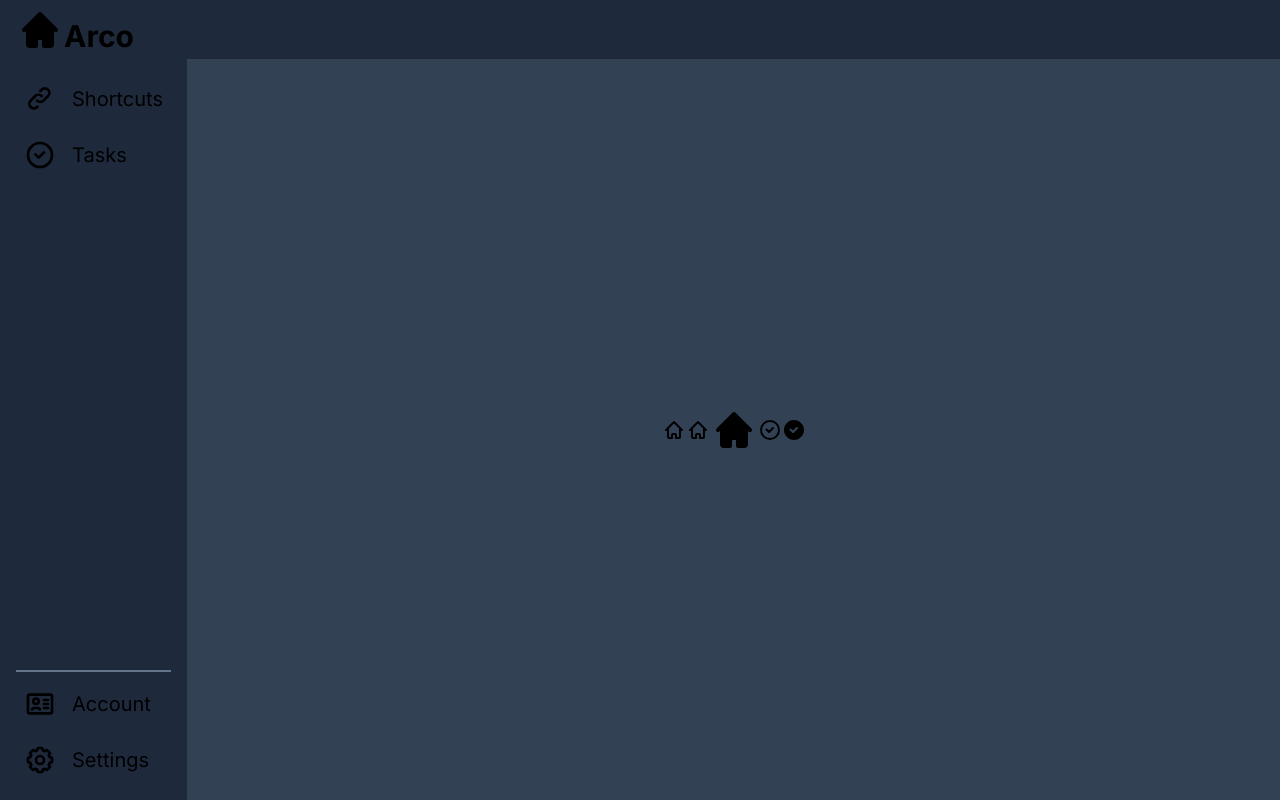
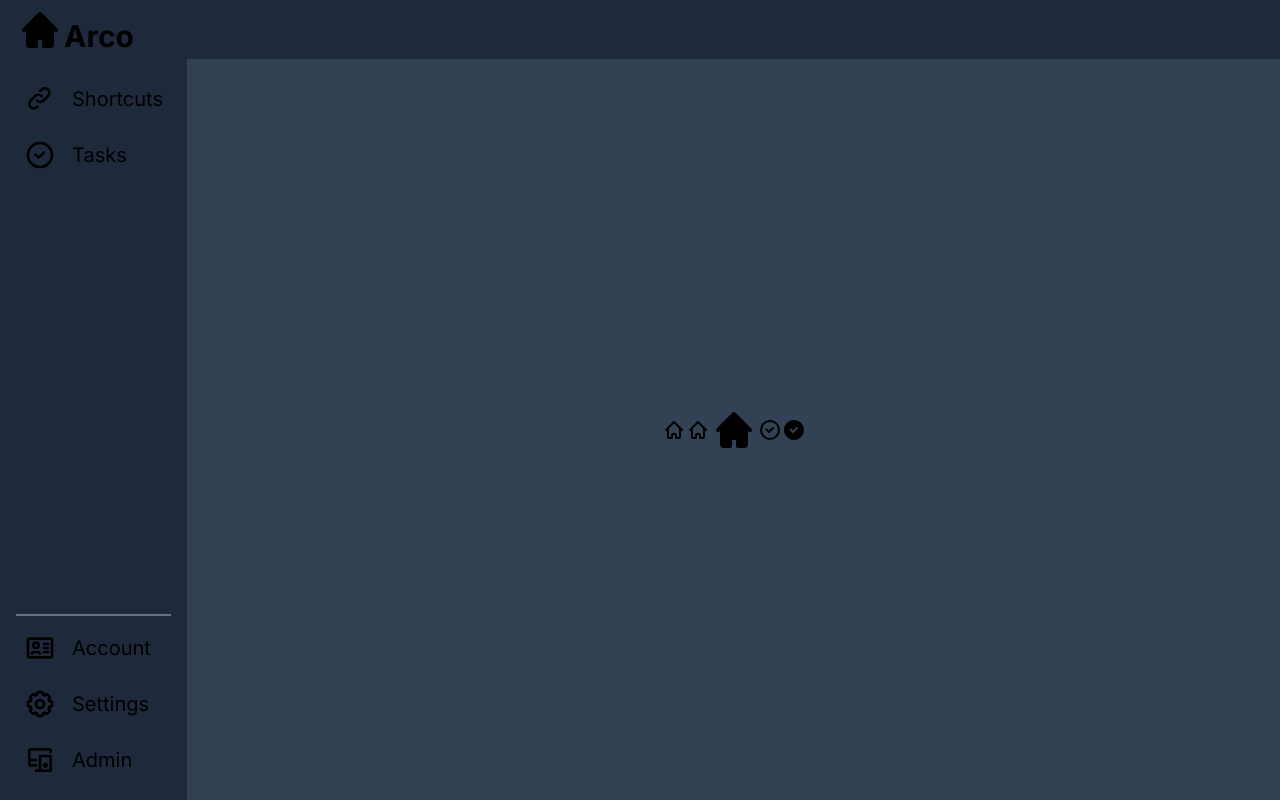
Before and after one commit to adrianLach/NextJS_NextAuth_TS_Prisma_TailwindCSS_ESlint, a Next.js app: page /apps in a window 1280 px wide. Built offline with nearby package versions, Linux system fonts and the light colour scheme.

Commit message:
Added Admin Menu Item

```diff
--- a/src/app/apps/layout.tsx
+++ b/src/app/apps/layout.tsx
@@ -1,4 +1,4 @@
-import { CheckCircleIcon, HomeSolidIcon, LinkIcon, ProfileCardIcon, SettingsIcon } from '@/components/Icons'
+import { AdminIcon, CheckCircleIcon, HomeSolidIcon, LinkIcon, ProfileCardIcon, SettingsIcon } from '@/components/Icons'
 import Link from 'next/link'
 
 export default function AppsLayout({
@@ -17,7 +17,7 @@ export default function AppsLayout({
                     </Link>
                 </div>
                 <nav className='h-full flex flex-col gap-2 justify-start p-4'>
-                    <Link href={'/apps'} className='flex flex-row items-center gap-4 hover:bg-slate-600 hover:rounded-md p-2 transition-all'>
+                    <Link href={'/apps/shortcuts'} className='flex flex-row items-center gap-4 hover:bg-slate-600 hover:rounded-md p-2 transition-all'>
                         <LinkIcon size={32} className='dark:text-white'></LinkIcon>
                         <p className='text-xl dark:text-white md:block hidden'>Shortcuts</p>
                     </Link>
@@ -35,6 +35,10 @@ export default function AppsLayout({
                         <SettingsIcon size={32} className='dark:text-white'></SettingsIcon>
                         <p className='text-xl dark:text-white md:block hidden'>Settings</p>
                     </Link>
+                    <Link href={'/apps'} className='flex flex-row items-center gap-4 hover:bg-slate-600 hover:rounded-md p-2 transition-all'>
+                        <AdminIcon size={32} className='dark:text-white'></AdminIcon>
+                        <p className='text-xl dark:text-white md:block hidden'>Admin</p>
+                    </Link>
                 </nav>
             </div>
             <div className='flex w-full flex-col h-full'>
```
